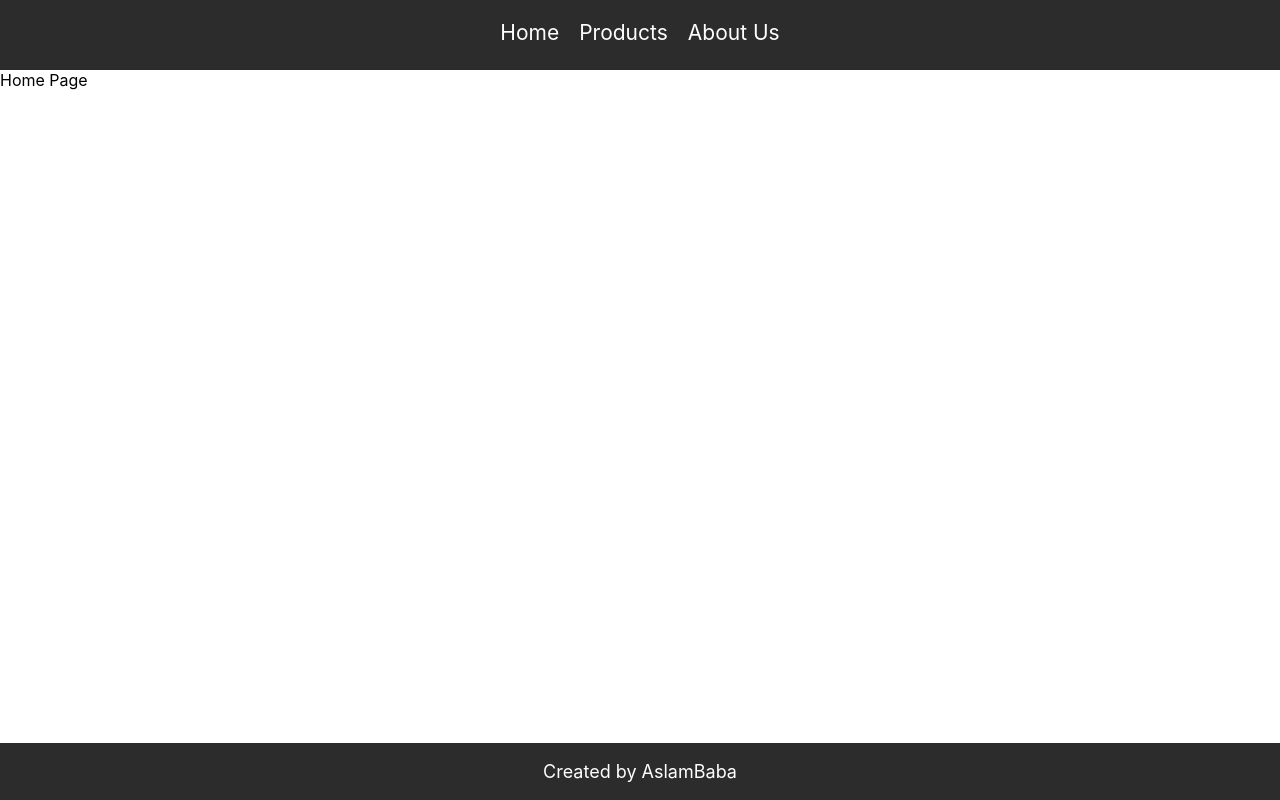
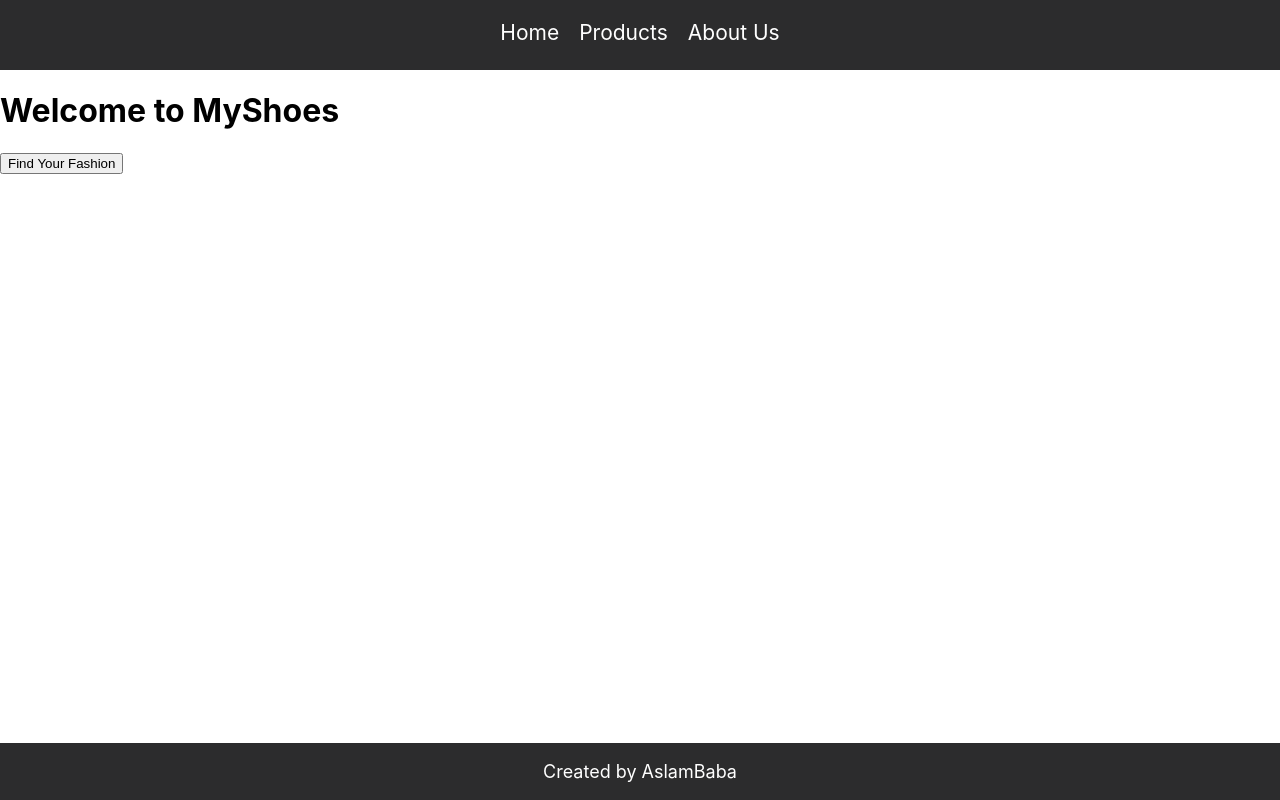
Before and after one commit to aslambaba/MyShoes, a React (Create React App) app: page / in a window 1280 px wide. Built offline with nearby package versions, Linux system fonts and the light colour scheme.

Commit message:
Update Home.js

```diff
--- a/src/Components/Home.js
+++ b/src/Components/Home.js
@@ -6,7 +6,11 @@ function Home(){
     return(
         <div>
             <Menu />
-            <div>Home Page</div>
+            <div>
+                <h1>Welcome to MyShoes</h1>
+                <image />
+                <button>Find Your Fashion</button>
+            </div>
             <Footer />
         </div>
 
```
